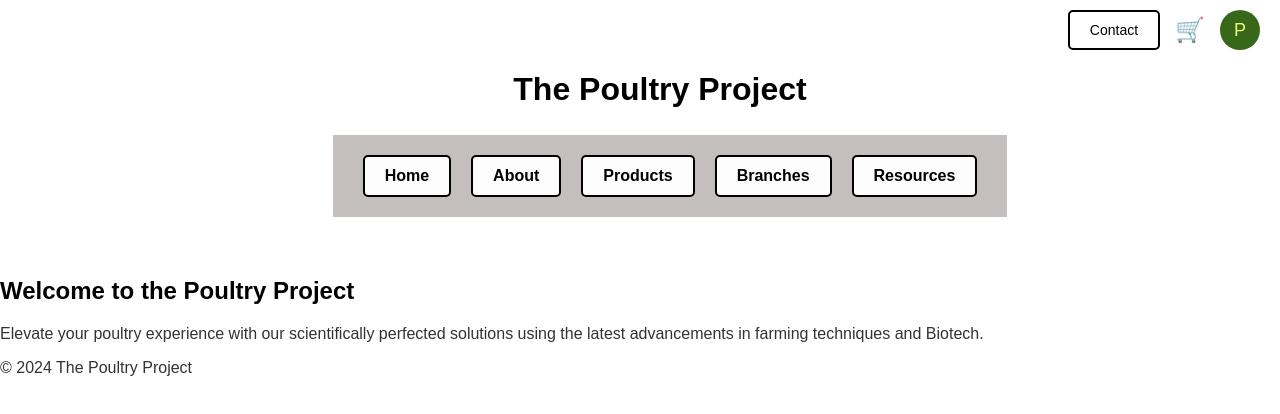
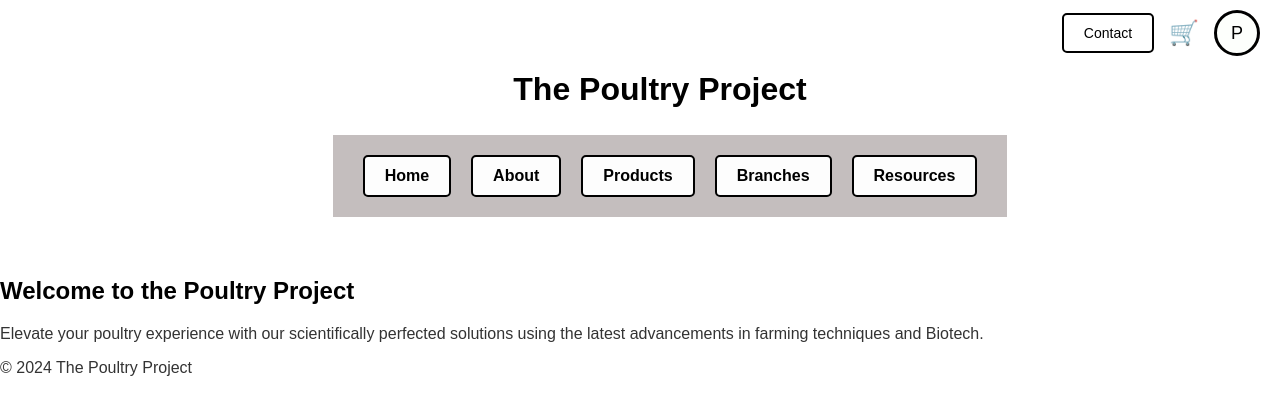
Before and after one commit to PrinceMandhla/Chicken-Store, a React (Create React App) app in the folder my-chicken-app/: page / in a window 1280 px wide. Shown: the top 414 px of the page. Built offline with nearby package versions, Linux system fonts and the light colour scheme.

Commit message:
Note :Invert buttons on hover

```diff
--- a/my-chicken-app/src/styles/navbar.css
+++ b/my-chicken-app/src/styles/navbar.css
@@ -32,6 +32,6 @@
 }
 
 .navbar a:hover {
-  background-color: #36542f;
-  color: #e7fc7f;
+  background-color: #000000;
+  color: #ffffff;
 }
--- a/my-chicken-app/src/styles/topbar.css
+++ b/my-chicken-app/src/styles/topbar.css
@@ -36,8 +36,9 @@
 .profile-circle {
     width: 40px;
     height: 40px;
-    background-color: #376718;
-    color: #e7fc7f;
+    background-color: #fdfffc;
+    color: #000000;
+    border:solid #000000;
     display: flex;
     justify-content: center;
     align-items: center;
```
